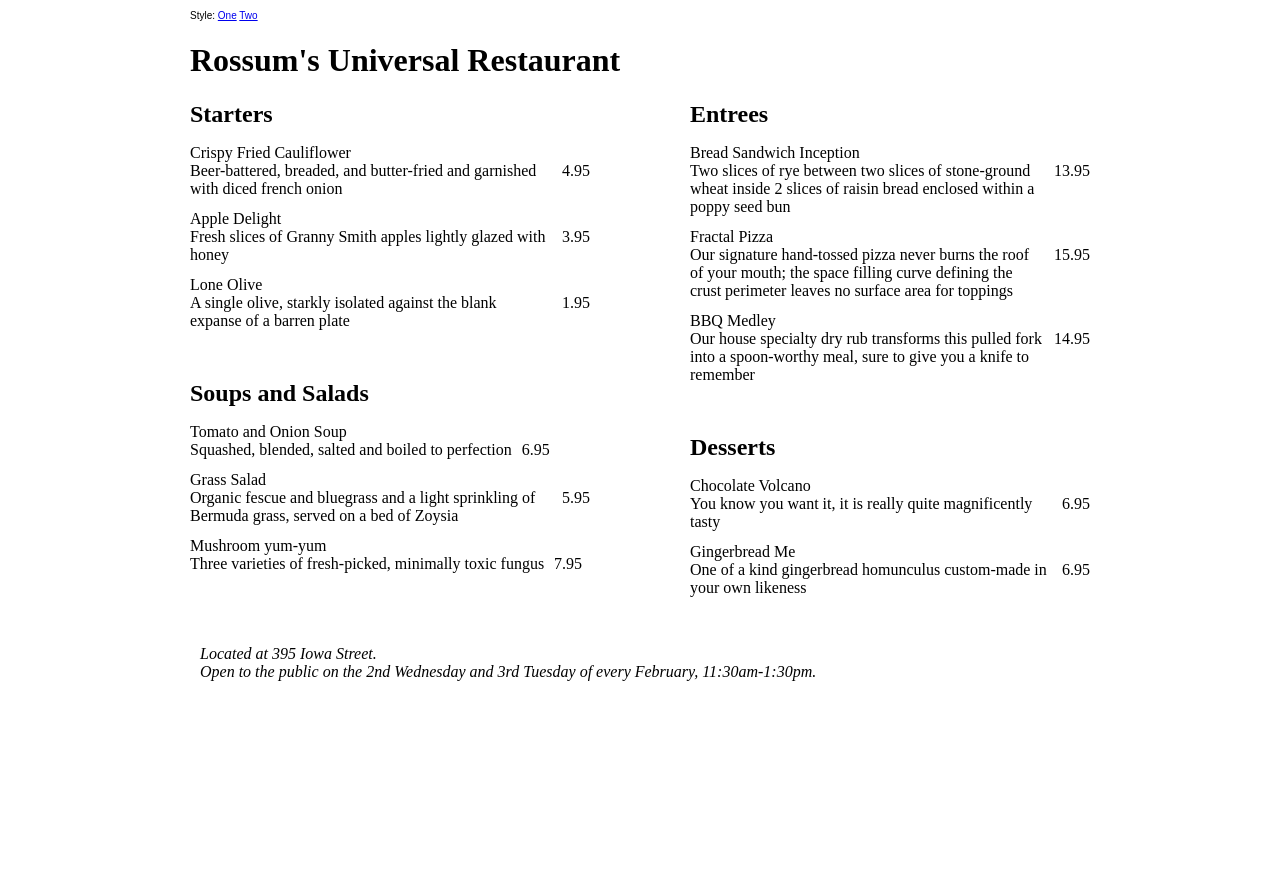
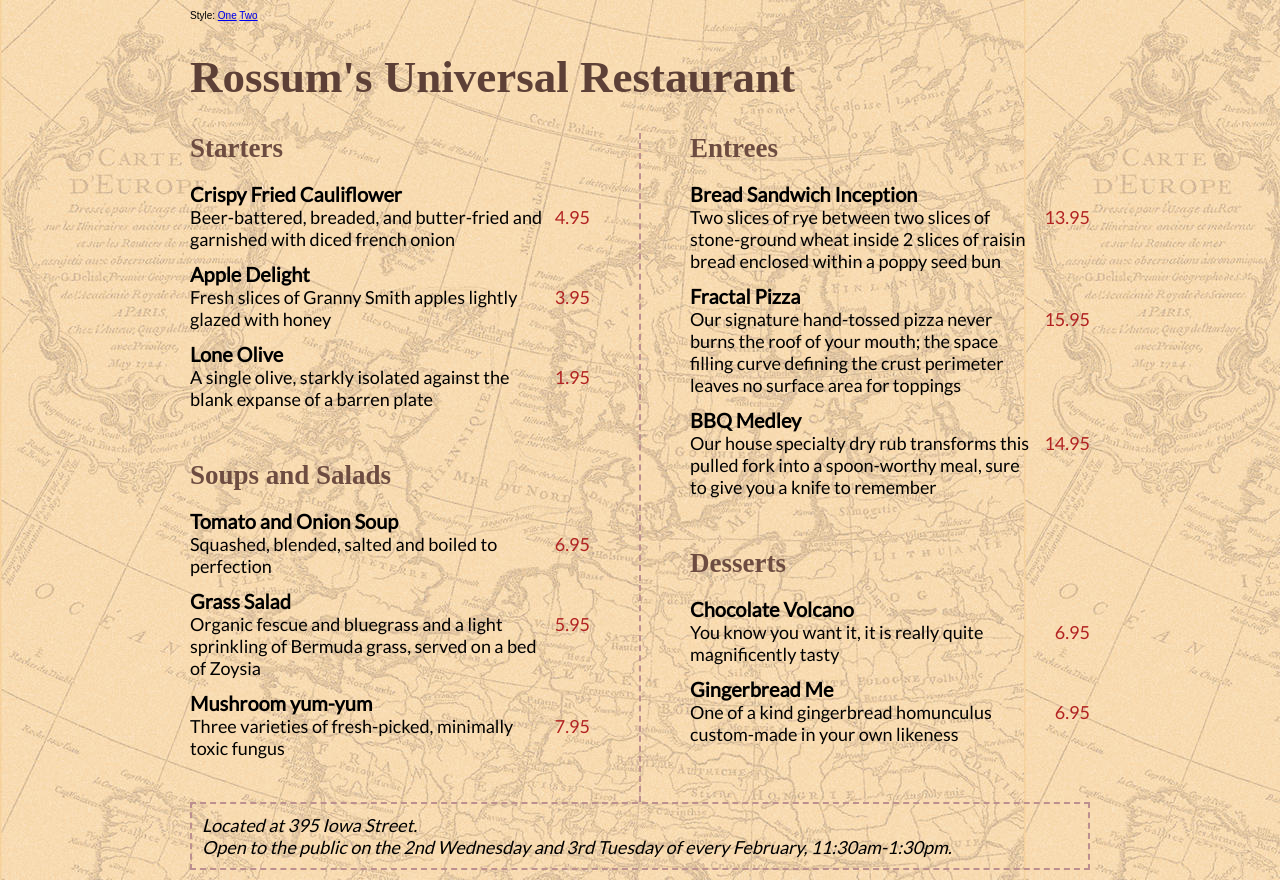
Before and after one commit to Kenzie-Academy-Brasil-Developers/estilizando-menu-restaurante-sprint-2-caioclavico, a plain HTML site: page index.html in a window 1280 px wide. Before the commit the page ends 800 px from the top, so only its background shows below. Drawn offline with Linux system fonts and the light colour scheme; a web font is replaced by a local one.

Commit message:
menu finalizado

```diff
--- a/index.html
+++ b/index.html
@@ -15,7 +15,7 @@
                     <a id="activate1" href="#">One</a>
                     <a id="activate2" href="#">Two</a>
                 </nav>
-                <h1>Rossum's Universal Restaurant</h1>
+                <h1 id="name">Rossum's Universal Restaurant</h1>
         </header>
 
         <div id="menu">
--- a/src/style1.css
+++ b/src/style1.css
@@ -3,18 +3,35 @@
 /* Use the 'Lato' font family at 18px throughout the body of the document, and cover the background with the 'map-bg.jpg' image. */
 nav {font-family: sans-serif; font-size: 10px;}
 
+body {
+    font-family: lato;
+    font-size: 18px;
+    background: url(/src/img/map-bg.jpg);
+}
+
+
 #main {width: 900px; margin: 10px auto;}
 /* Use the 'Supermercado One' font at 45px (colored #5d4037) for the restaurant name. */
+#name {
+    font-family: Supermercado One;
+    font-size: 45px;
+    color: #5d4037;
+}
+
 
 /* Set the separator between the columns (the "column-rule") to be 2px dashed rosybrown. */
-#menu {columns: 400px 2; column-gap: 100px;}
+#menu {columns: 400px 2; column-gap: 100px; column-rule: dashed 2px; column-rule-color: #bc8f8f;}
 section {margin-bottom: 50px;}
 
 /* Show each of the section headings of the menu (e.g. "Starters") in small caps, colored #6d4c41. */
-h2 {margin: 0;}
+h2 {margin: 0; color: #6d4c41; font-family: small-caps;}
 
 /* Make the name of each menu item appear in bold in a 20px size. */
 
+dt {
+    font-weight: bold;
+    font-size: 20px;
+}
 
 
 dd {margin: 0 0 12px 0; display: flex;}
@@ -22,7 +39,7 @@ dd {margin: 0 0 12px 0; display: flex;}
 .details {order: 1;}
 
 /* Show the price of each item in a large font, in the color named 'firebrick' */
-.price {order: 2; padding-left: 10px;}
+.price {order: 2; padding-left: 10px; color: #b22222; font-size: large;}
 
 /* Draw a 2px dashed rosybrown border around the address/footer */
-address {padding: 10px;}
+address {padding: 10px; border: dashed 2px rosybrown}
--- a/src/style2.css
+++ b/src/style2.css
@@ -3,19 +3,31 @@
 /* Use the 'Oswald' font family at 14px throughout the body of the document. */
 nav {font-family: sans-serif; font-size: 10px;}
 
+body {
+    font-family: oswald;
+    font-size: 14px;
+}
+
 #main {width: 900px; margin: 10px auto;}
 /* Use the 'Bungee Inline' font at 46px and lighter weight for the restaurant name. */
-
+#name {
+    font-family: bungee inline;
+    font-size: 46px;
+    font-weight: lighter;
+}
 
 #menu {columns: 420px 2; column-gap: 60px;}
 section {margin-bottom: 20px; padding: 10px;}
 
 /* Show each of the section headings of the menu (e.g. "Starters") in uppercase. */
-h2 {margin-top: 0;}
+h2 {margin-top: 0; text-transform: uppercase;}
 
 /* Make the name of each menu item appear in bold in a 16px size. */
-dt {display: inline;}
+dt {display: inline; font-weight: bold; font-size: 16px;}
 /* Make a comma appear after the name of each menu item (before the description) */
+dt::after{
+    content: ",";
+}
 
 dd {display: inline; margin: 0;}
 dd::after {content: " "; display: block; clear: both; margin-bottom: 15px;}
@@ -23,5 +35,15 @@ dd::after {content: " "; display: block; clear: both; margin-bottom: 15px;}
 .price {float: right; padding: 0 0 35px 20px;}
 
 /* Right-align the text of the address/footer */
+address {
+    float: right;
+}
+/* draw a 2px thick black border around the starters and desserts sections of the menu */
 
-/* draw a 2px thick black border around the starters and desserts sections of the menu */
+#starters h2 {
+    border: solid 2px;
+}
+
+#desserts h2 {
+    border: solid 2px;
+}
```
Also changed, not shown: 1 other file.
